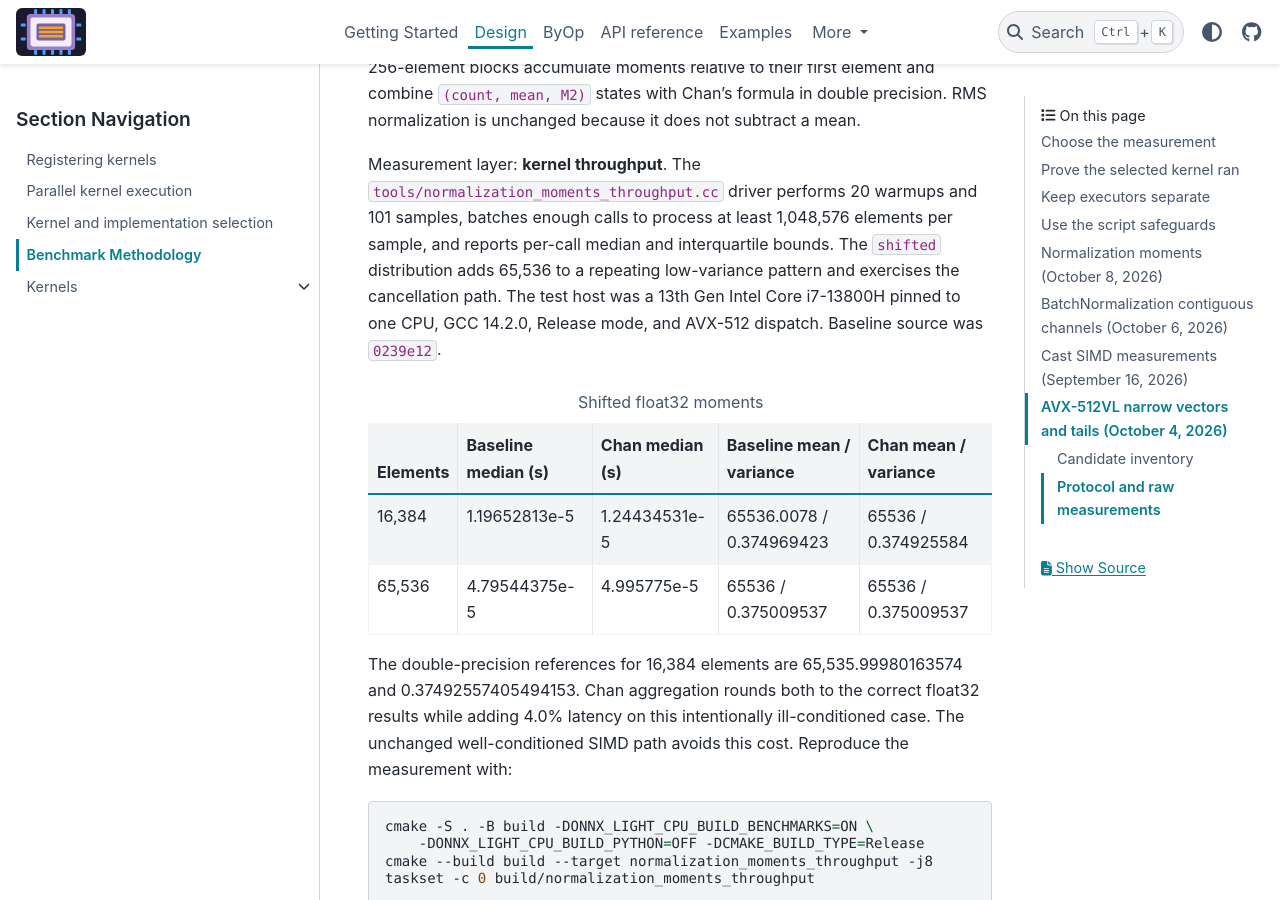
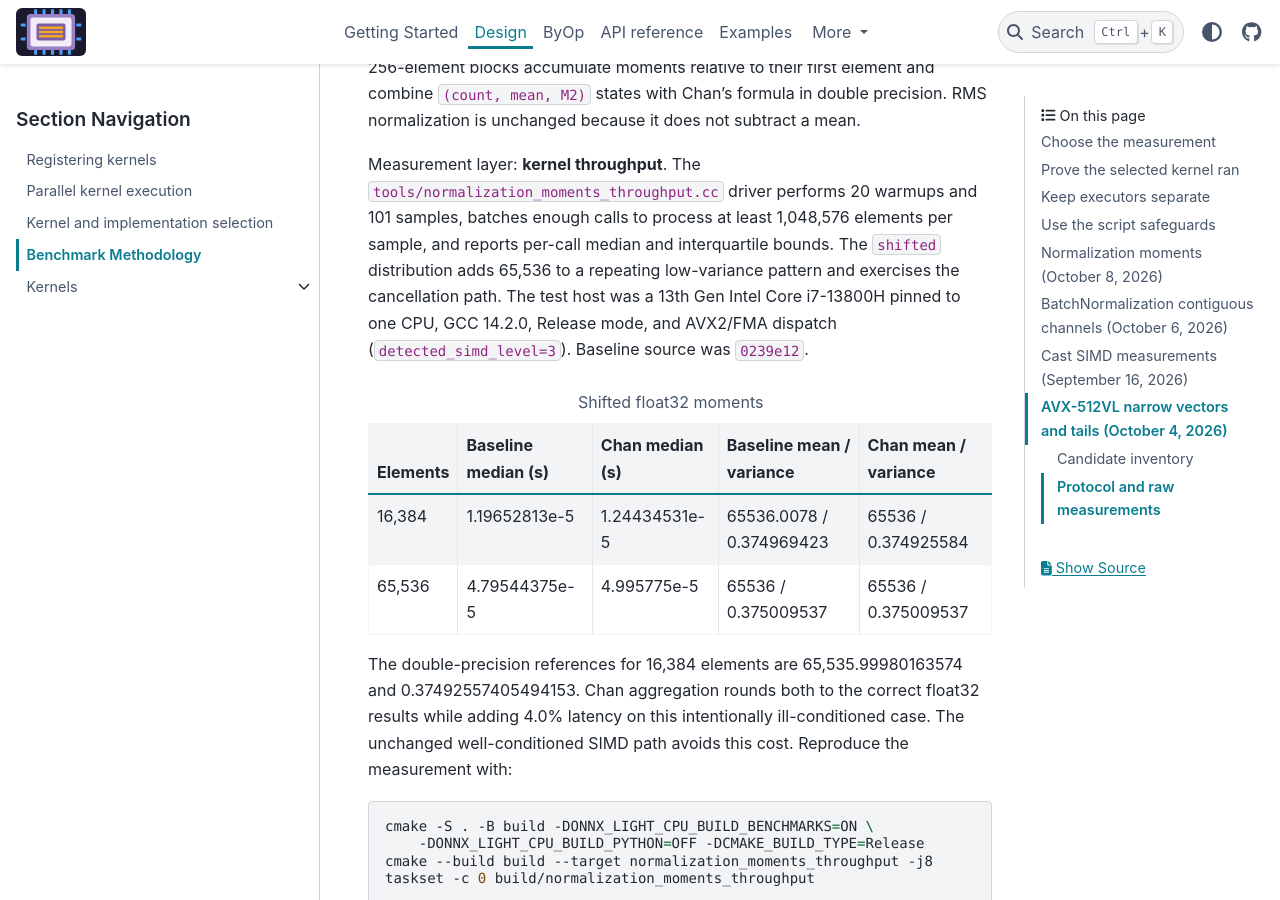
Before and after one commit to xadupre/onnx-light-cpu, a Sphinx documentation site: the page built from docs/design/benchmark_methodology.rst, in a window 1280 px wide and 900 px high, scrolled down 2343 px. Built offline with Sphinx 7.4.7 and the PyData theme 0.15.4, drawn with Linux system fonts in a browser that asks for light colours; pages that are not in the unit, such as notebooks, are missing from menus.

```diff
--- a/docs/design/benchmark_methodology.rst
+++ b/docs/design/benchmark_methodology.rst
@@ -99,8 +99,8 @@ Measurement layer: **kernel throughput**. The
 sample, and reports per-call median and interquartile bounds. The ``shifted``
 distribution adds 65,536 to a repeating low-variance pattern and exercises the
 cancellation path. The test host was a 13th Gen Intel Core i7-13800H pinned to
-one CPU, GCC 14.2.0, Release mode, and AVX-512 dispatch. Baseline source was
-``0239e12``.
+one CPU, GCC 14.2.0, Release mode, and AVX2/FMA dispatch
+(``detected_simd_level=3``). Baseline source was ``0239e12``.
 
 .. list-table:: Shifted float32 moments
    :header-rows: 1
```
Also changed, not shown: 2 other files.
